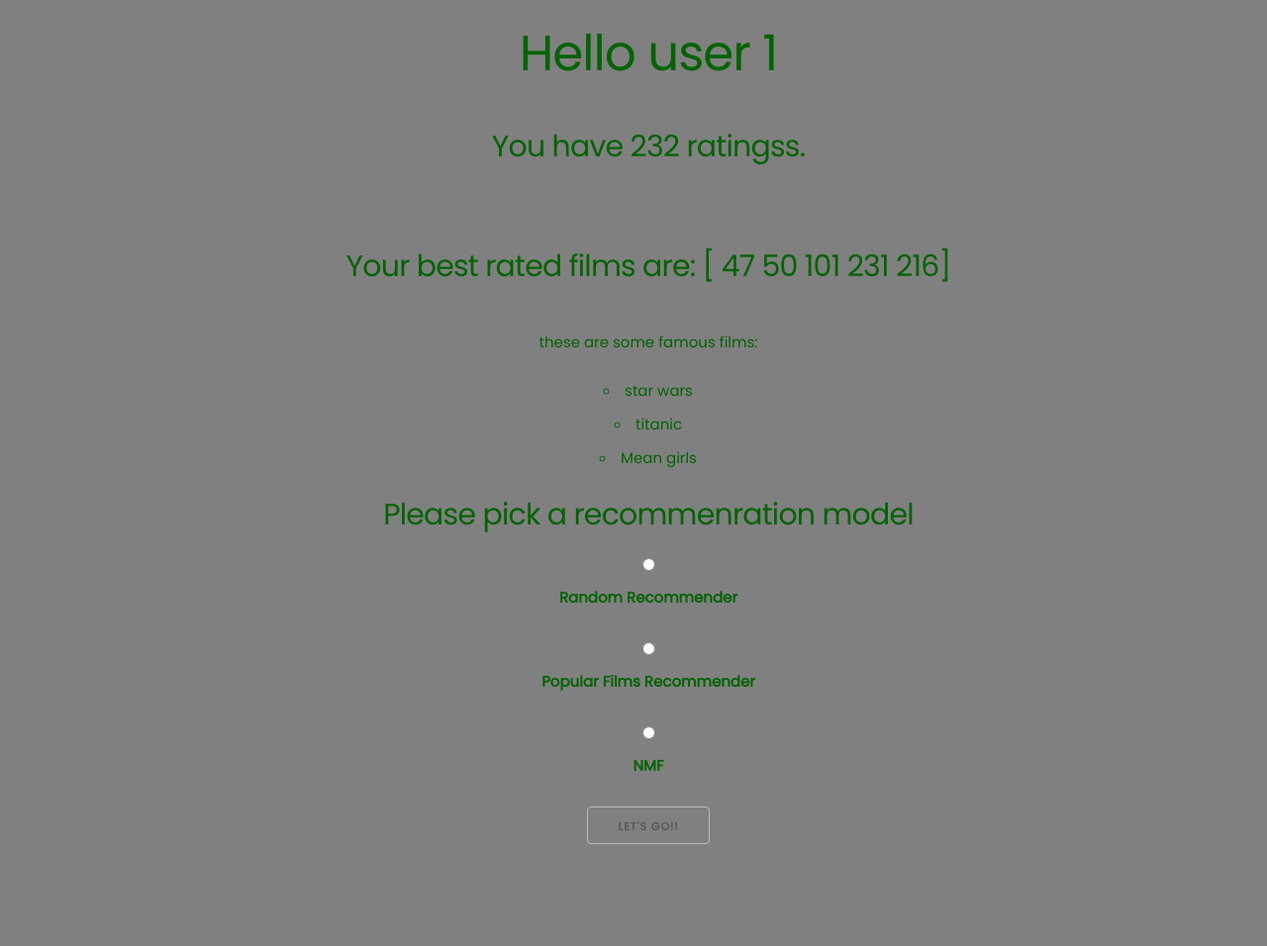
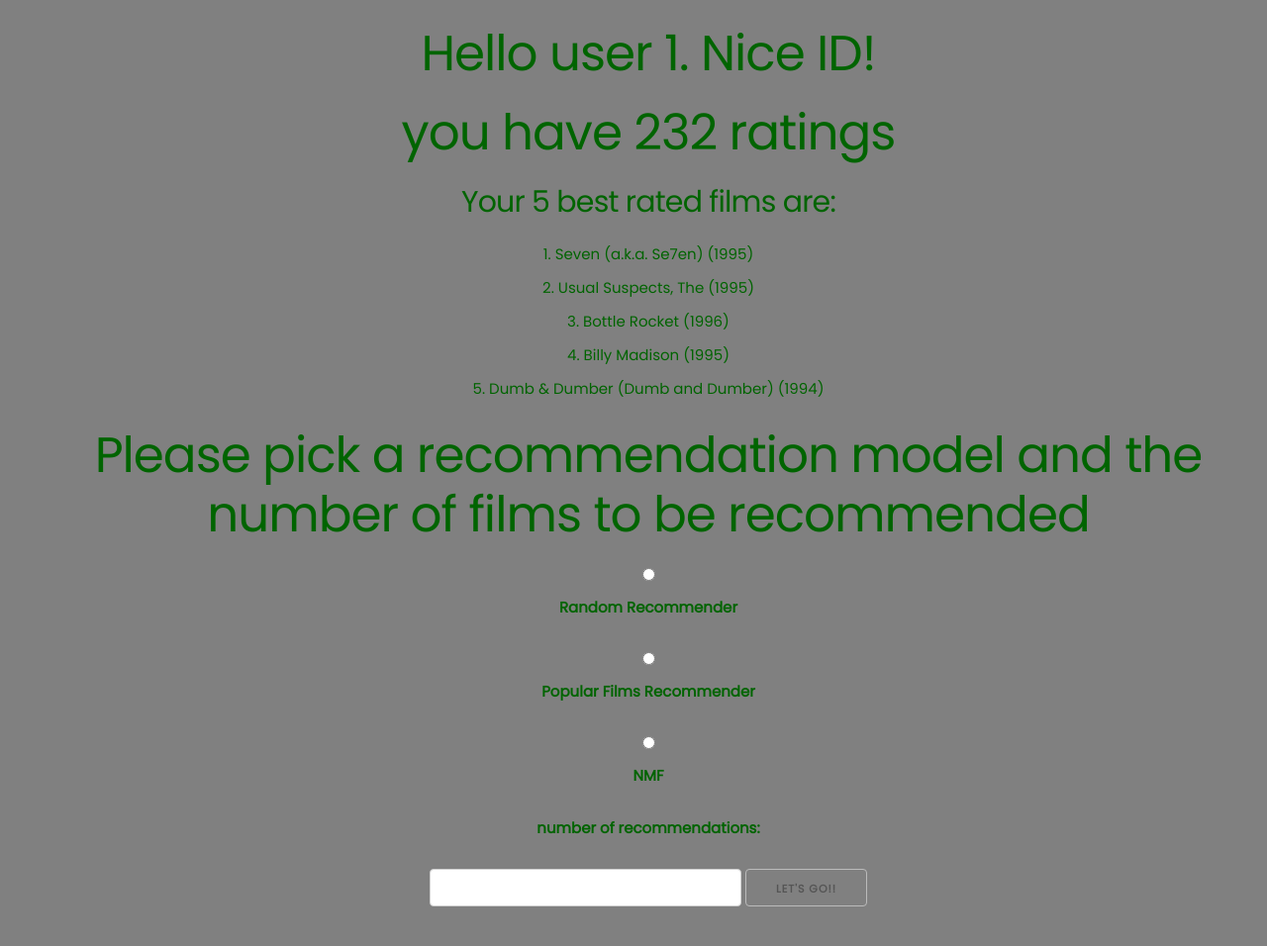
Before and after one commit to hichemck/movie_recommender, a Flask app: page /user/1 in a window 1280 px wide. Shown: the whole page at 99% size. Before the commit the page ends 853 px from the top, so only its background shows below. Run offline with Flask 2, Linux system fonts and the light colour scheme; parts of the project's set-up code (start-up, migrations or seed data) failed here and were passed over; some libraries are stand-ins or nearby versions.

Commit message:
implemented suggestion as list

```diff
--- a/app.py
+++ b/app.py
@@ -2,7 +2,8 @@ import pickle
 from flask import Flask, render_template, request, redirect, url_for
 from movierecommender.data import ratings
 from movierecommender.recommender_functions import (dummy_recommender,
-                            popular_films_recommender, nmf_recommender)
+                            popular_films_recommender, nmf_recommender,
+                            convert_to_title_list)
 
 
 with open('./models/nmf.pickle', 'rb') as f:
@@ -27,19 +28,25 @@ def user(user_id):
     user_id = int(user_id)
     recommendation = []
     model = request.args.get('model')
+    k = request.args.get('k')
+    if k is not None :
+            k = int(k)
     print(model)
 
     if model == 'DR':
-        recommendation = dummy_recommender(user_id, ratings, 5)
-        print(dummy_recommender(user_id, ratings, 5))
+        recommendation = dummy_recommender(user_id, ratings, k)
+        recommendation = convert_to_title_list(recommendation)
     elif model == 'PFR':
-        recommendation = popular_films_recommender(user_id, ratings, 5)
+        recommendation = popular_films_recommender(user_id, ratings, k)
+        recommendation = convert_to_title_list(recommendation)
     elif model == 'NMF':
-        recommendation = nmf_recommender(user_id, ratings, 5, nmf_model)
+        recommendation = nmf_recommender(user_id, ratings, k, nmf_model)
+        recommendation = convert_to_title_list(recommendation)
 
     ratings_user = ratings.loc[int(user_id)]
     n_ratings = ratings_user.count()
     best_ratings = ratings_user.sort_values(ascending=False).index[:5].values
+    best_ratings = convert_to_title_list(best_ratings)
 
     return render_template(
         'user.html',
@@ -47,7 +54,8 @@ def user(user_id):
         n_ratings=n_ratings,
         model=model,
         best_ratings=best_ratings,
-        recommendation=recommendation)
+        recommendation=recommendation,
+        k=k)
 
 
 
--- a/movierecommender/recommender_functions.py
+++ b/movierecommender/recommender_functions.py
@@ -4,9 +4,8 @@ Contains various recommondation implementations
 
 import numpy as np
 import pandas as pd
-from movierecommender.data import ratings, proba_series, users_unseen_films
+from movierecommender.data import ratings, proba_series, users_unseen_films, movies
 
-#from movierecommender.nmf import model, Q, P
 
 
 def get_unseen_films(user_id):
@@ -28,7 +27,7 @@ def popular_films_recommender(user_id, user_item_matrix, k):
     """
     unseen_films_ratings_sums = user_item_matrix.sum(axis=0).loc[get_unseen_films(user_id)]
     proba_series = unseen_films_ratings_sums / unseen_films_ratings_sums.sum()
-    return np.random.choice(proba_series.index, p=proba_series.values, size=5)
+    return np.random.choice(proba_series.index, p=proba_series.values, size=k)
 
 
 def nmf_recommender(user_id, user_item_matrix, k, model):
@@ -50,3 +49,6 @@ def nmf_recommender(user_id, user_item_matrix, k, model):
     output = final_df[:k].index.tolist()
 
     return output
+
+def convert_to_title_list(film_ids_list):
+    return movies[movies['movieId'].isin(film_ids_list)]['title'].values
--- a/templates/user.html
+++ b/templates/user.html
@@ -2,20 +2,20 @@
 {% block content %}
 
 
-    <h1>Hello user {{user_id}}</h1>
-    <br>
-    <h4> You have {{n_ratings}} ratingss. <h4>
-    <br>
-    <h4> Your best rated films are: {{best_ratings}}  </h4>
-    <br>
-    <p> these are some famous films:</p>
-    <ul>
-    <li>star wars</li>
-    <li> titanic</li>
-    <li> Mean girls</li>
-    </ul>
+    <h1>Hello user {{user_id}}. Nice ID!</h1>
+
+    <h1> you have {{n_ratings}} ratings <h1>
+
+    <h4> Your 5 best rated films are:  </h4>
+
+    <ol>
+    {% for m in best_ratings%}
+    <li>{{ m }}</li>
+    {% endfor %}
+    </ol>
+
     <form>
-        <h4>Please pick a recommenration model</h4>
+        <h1>Please pick a recommendation model and the number of films to be recommended </h1>
         <input type="radio" id="distance" name="model" value="DR">
         <label for="DR">Random Recommender</label><br>
 
@@ -25,14 +25,23 @@
         <input type="radio" name="model" value="NMF">
         <label for="NMF">NMF</label><br>
 
+        <label for="k">number of recommendations:</label><br>
+        <input type="text" name="k">
+
+
         <input type="submit" value="let's go!!">
     </form>
 
     {% if model is not none %}
         <h2>You have picked the model: {{model}} </h2>
         <br>
-        <h2>Our recommendations for you are:<br>
-            {{recommendation}}  </h2>
+        <h2>Our recommendations for you are:</h2>
+
+        <ol>
+        {% for m in recommendation%}
+        <li>{{ m }}</li>
+        {% endfor %}
+        </ol>
 
     {% endif %}
 
```
Also changed, not shown: templates/index.html (+2 -13 lines).
